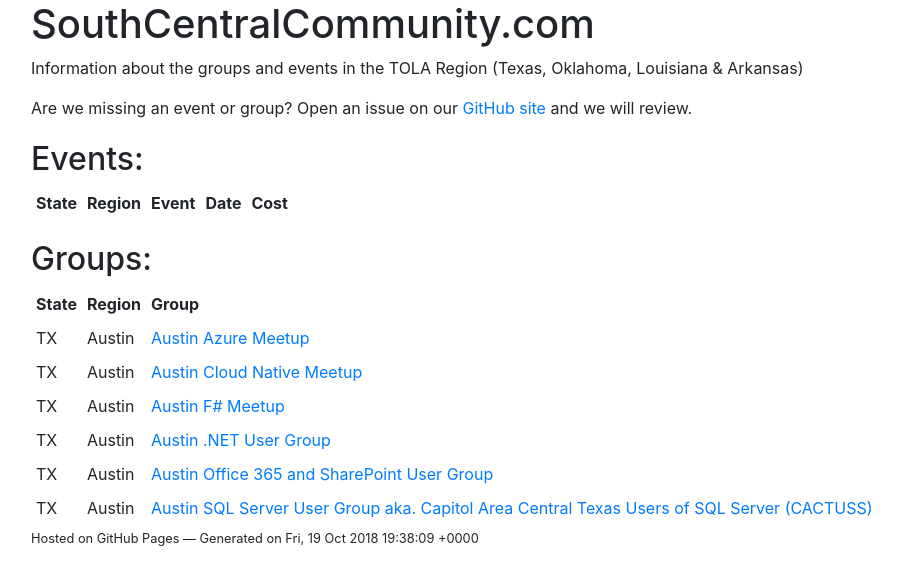
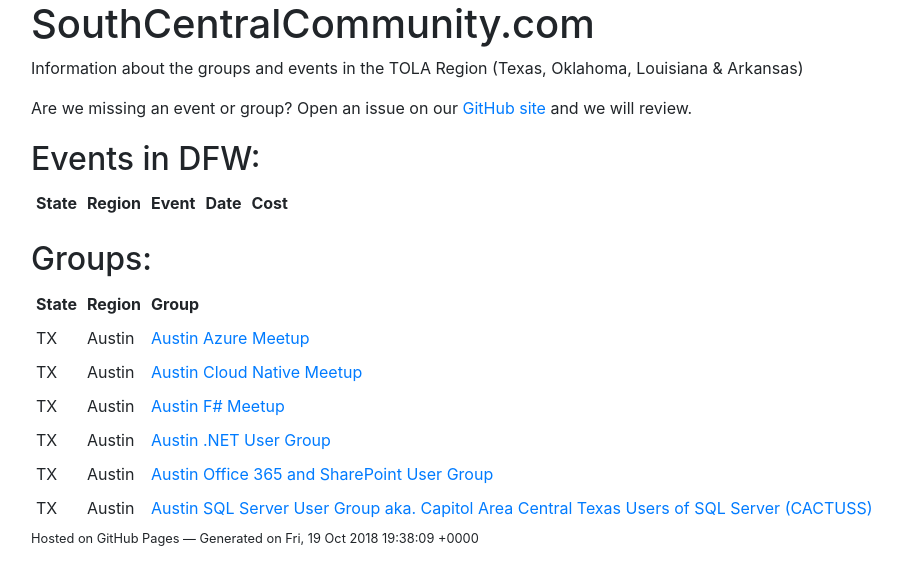
Before and after one commit to southcentralcommunity/southcentralcommunity.github.io, a Jekyll site: the page built from dfw.md, in a window 1280 px wide. Shown: the top 585 px of the page, without its empty margins (54-956 px from the left). Built offline with Jekyll 4.4.1, drawn with Linux system fonts in a browser that asks for light colours.

Commit message:
region filters

```diff
--- a/_layouts/region.html
+++ b/_layouts/region.html
@@ -25,7 +25,7 @@
             </header>
             <section>
 
-              <h2>Events:</h2>
+              <h2>Events in {{page.region}}:</h2>
               <table>
                   <thead>
                     <tr>
@@ -37,7 +37,7 @@
                     </tr>
                   </thead>
                   <tbody>
-                      {% assign sortedEvents = site.events | sort: 'start_date' | where: "region", "page.region" %}
+                      {% assign sortedEvents = site.events | sort: 'start_date' | where: "region", "{{page.region}}" %}
                       {% for event in sortedEvents %}
                       <tr>
                           <td>
```
